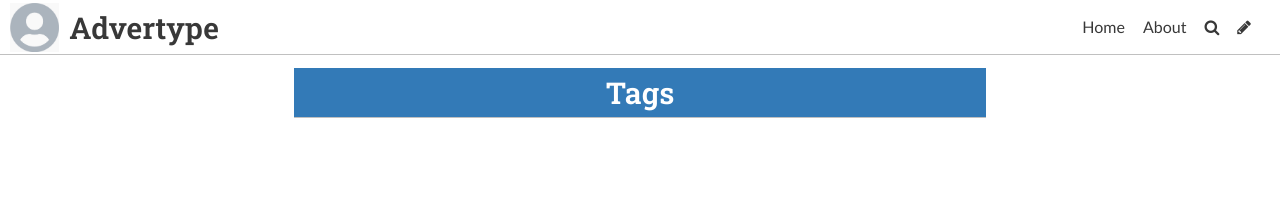
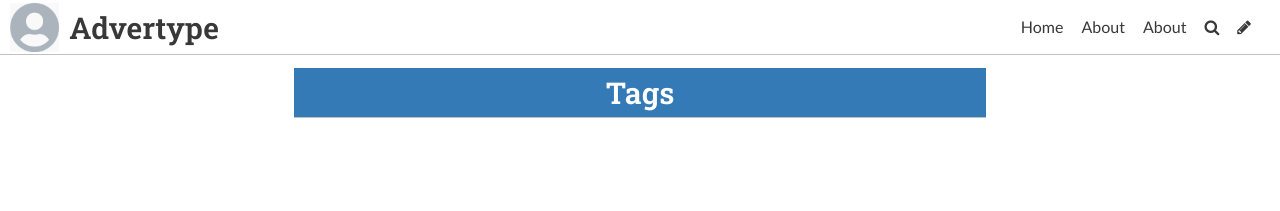
Before and after one commit to taylorball1/taylorball, a Jekyll site: the page built from pages/tags.md, in a window 1280 px wide. Shown: the top 211 px of the page. Built offline with Jekyll 4.4.1, drawn with Linux system fonts in a browser that asks for light colours; some web fonts are replaced.

Commit message:
Update Settings “general”

```diff
--- a/_data/settings.yml
+++ b/_data/settings.yml
@@ -11,3 +11,6 @@
 gridlayout: false
 fixednavbar: false
 upzoom: true
+items:
+  - name: "About "
+    siteurl: /about/
```
